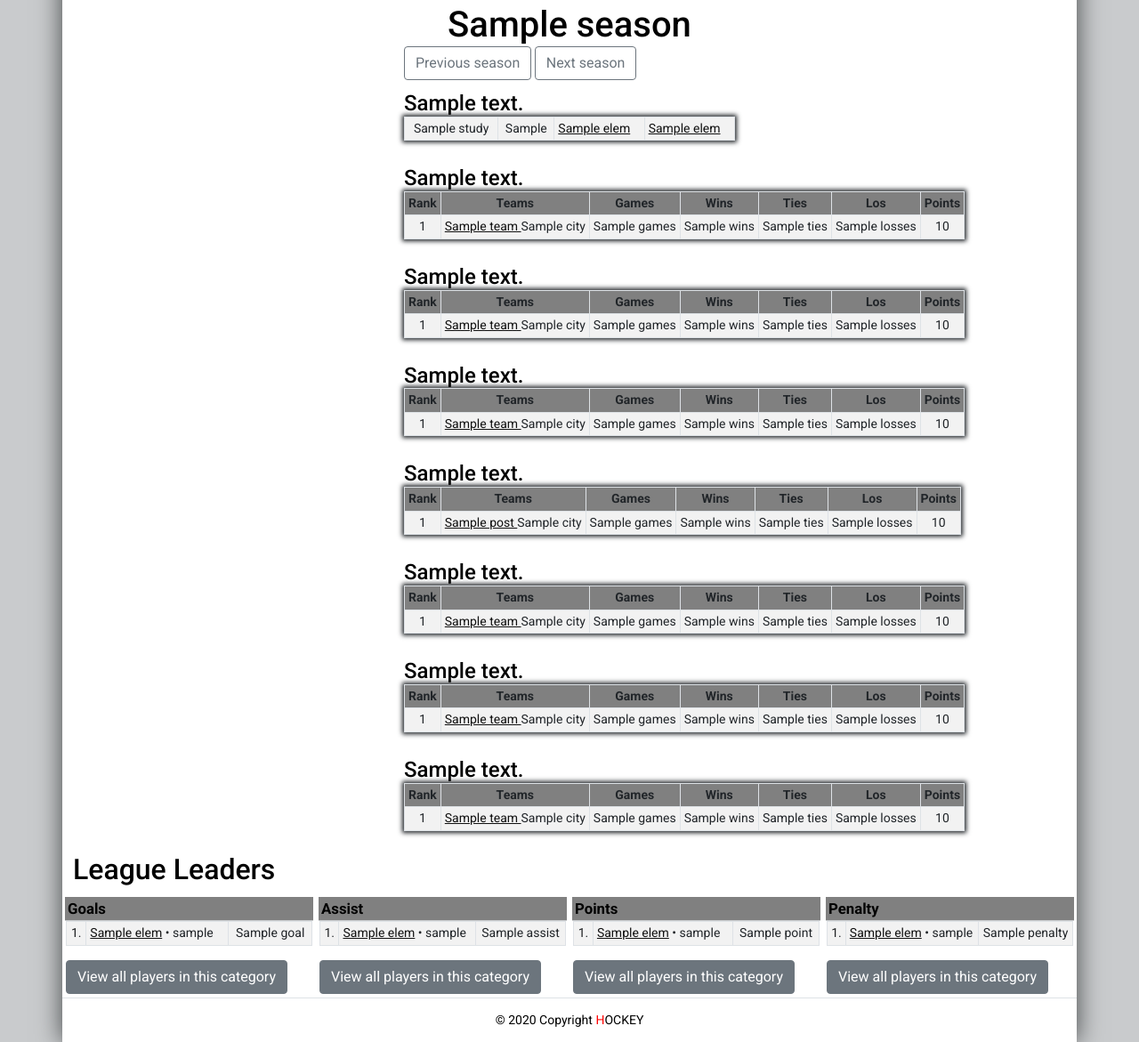
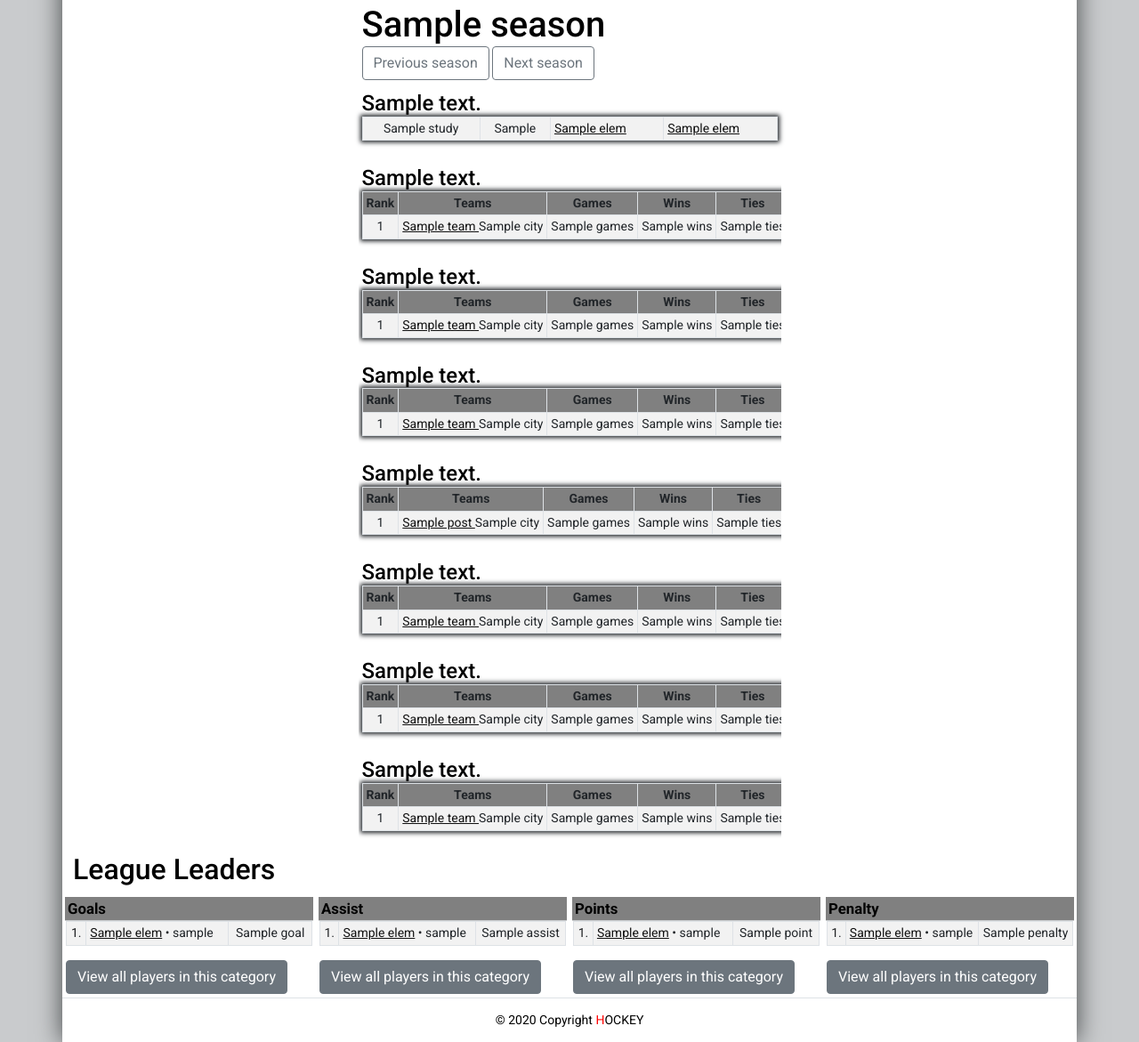
Before and after one commit to km1444/hockey_docker, a Django app: template hockey/templates/table/teams_table.html in a window 1280 px wide. Shown: the part 118-1289 px from the top of the page at 89% size. Run offline with Django 3.2, Linux system fonts and the light colour scheme; the template is opened without the code that fills it: most values are stand-ins (such as "Sample title", 1, 10 or a date in 2020).

Commit message:
правка шаблонов

```diff
--- a/hockey/templates/table/teams_table.html
+++ b/hockey/templates/table/teams_table.html
@@ -9,8 +9,8 @@
 {% endblock %}
 
 {% block content %}
-<div class="container col-sm-4 p-1 mb-1">
-  <h1 align="center"> {{ season }} </h1>
+<div class="container col-sm-5 p-1 mb-1">
+  <h1> {{ season }} </h1>
   {% if season != '1946-47' %}
     <a class="btn btn-outline-secondary" href="{% url 'rating:create_table' previous_season %}" role="button"> Previous season </a>
   {% endif %}
@@ -20,7 +20,7 @@
 </div>
 
 {% if playoff %}
-<div class="container col-sm-4 p-1 my-1">
+<div class="container col-sm-5 p-1 my-1">
   <h4>{{ description_table.description_playoff }}</h4>
   <table class="table table-striped table-bordered table-hover table-sm">
     <tbody>
@@ -46,7 +46,7 @@
 {% endif %}
 
 {% if teams2round %}
-<div class="container col-sm-4 p-1 my-1">
+<div class="container col-sm-5 p-1 my-1 table-responsive">
   <h4>{{ description_table.description_1gr_2round }}</h4>
   <table class="table table-striped table-bordered table-hover table-sm">
     <thead>
@@ -83,7 +83,7 @@
 {% endif %}
 
 {% if teams2round2 %}
-<div class="container col-sm-4 p-1 my-1">
+<div class="container col-sm-5 p-1 my-1 table-responsive">
   <h4>{{ description_table.description_2gr_2round }}</h4>
   <table class="table table-striped table-bordered table-hover table-sm">
     <thead>
@@ -120,7 +120,7 @@
 {% endif %}
 
 {% if teams2round3 %}
-<div class="container col-sm-4 p-1 my-1">
+<div class="container col-sm-5 p-1 my-1 table-responsive">
   <h4>{{ description_table.description_3gr_2round }}</h4>
   <table class="table table-striped table-bordered table-hover table-sm">
     <thead>
@@ -156,7 +156,7 @@
 </div>
 {% endif %}
 
-<div class="container col-sm-4 p-1 my-1">
+<div class="container col-sm-5 p-1 my-1 table-responsive">
   <h4>{{ description_table.description_1gr_1round }}</h4>
   <table class="table table-striped table-bordered table-hover table-sm">
     <thead>
@@ -179,7 +179,7 @@
 </div>
 
 {% if teams2 %}
-<div class="container col-sm-4 p-1 my-1">
+<div class="container col-sm-5 p-1 my-1 table-responsive">
   <h4>{{ description_table.description_2gr_1round }}</h4>
   <table class="table table-striped table-bordered table-hover table-sm">
     <thead>
@@ -216,7 +216,7 @@
 {% endif %}
 
 {% if teams3 %}
-<div class="container col-sm-4 p-1 my-1">
+<div class="container col-sm-5 p-1 my-1 table-responsive">
   <h4>{{ description_table.description_3gr_1round }}</h4>
   <table class="table table-striped table-bordered table-hover table-sm">
     <thead>
@@ -253,7 +253,7 @@
 {% endif %}
 
 {% if teams4 %}
-<div class="container col-sm-4 p-1 my-1">
+<div class="container col-sm-5 p-1 my-1 table-responsive">
   <h4>{{ description_table.description_4gr_1round }}</h4>
   <table class="table table-striped table-bordered table-hover table-sm">
     <thead>
```
Also changed, not shown: hockey/liga2_teams_app/views.py (+27 -19 lines).
